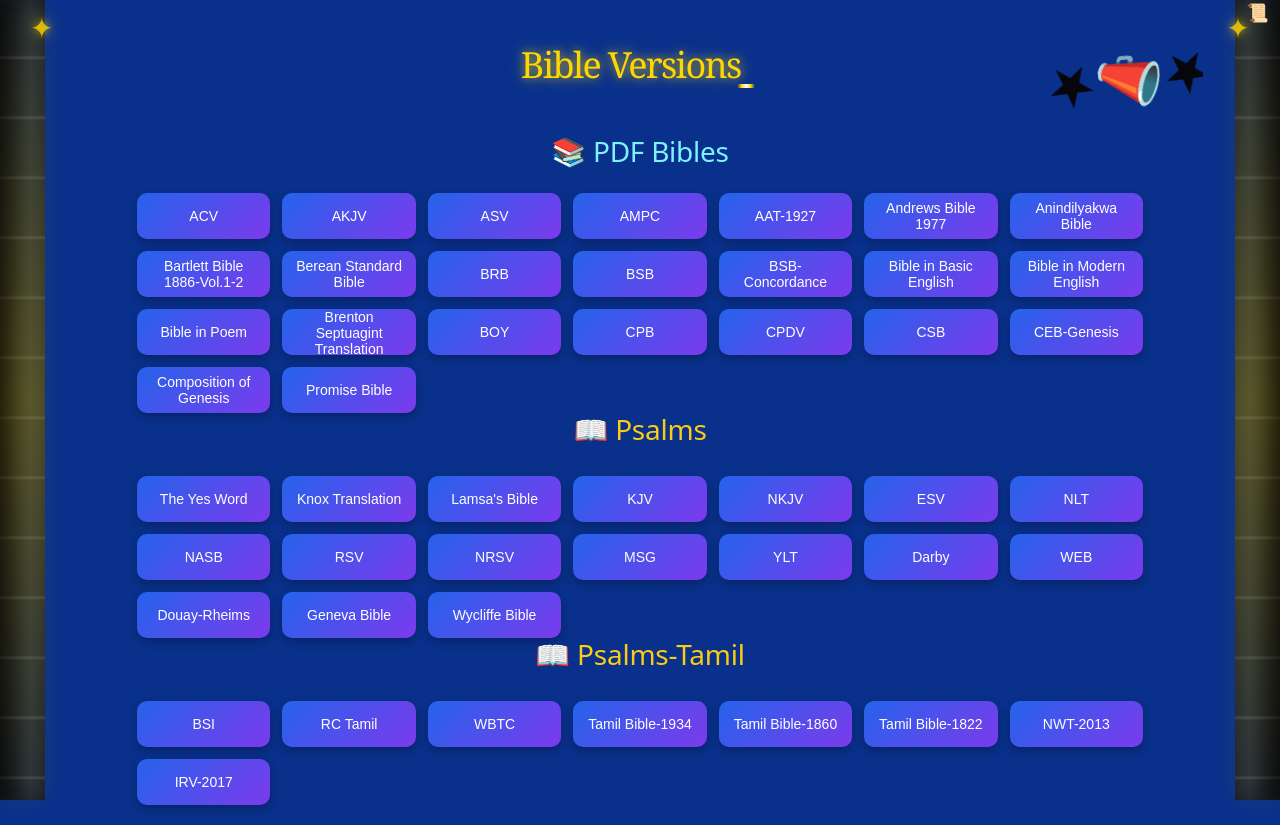
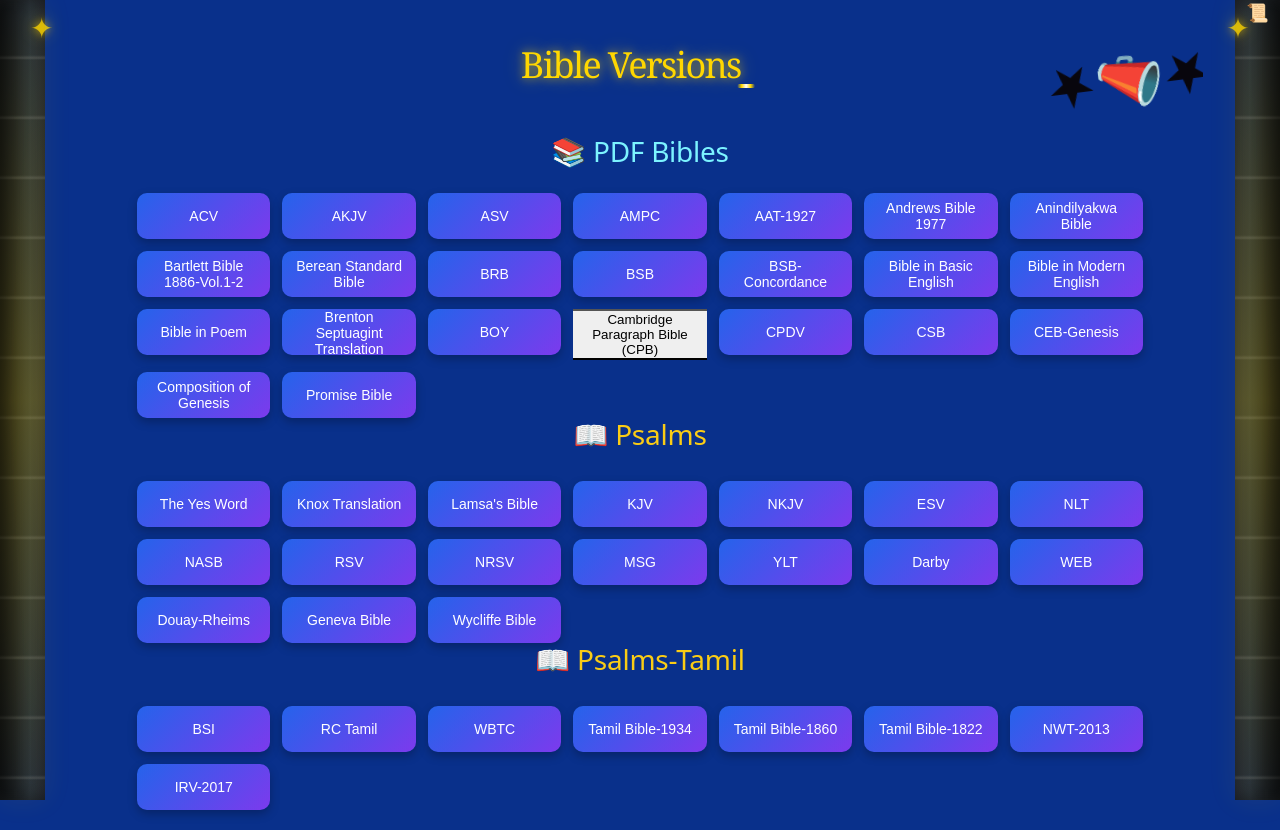
Before and after one commit to Jeevan953/Bible-Versions, a React (Vite) app: page / in a window 1280 px wide. Built offline with nearby package versions, Linux system fonts and the light colour scheme.

Commit message:
Add CPB OneDrive link

```diff
--- a/src/App.jsx
+++ b/src/App.jsx
@@ -91,7 +91,7 @@
 
  <button
     className="bible-btn pdf-btn>Andrews Bible 1977</button>"
-    onClick={() => window.open(`${import.meta.env.BASE_URL}pdfs/Anderws Bible 1977.pdf`, "_blank")}
+    onClick={() => window.open(`${import.meta.env.BASE_URL}pdfs/Andrews Bible 1977.pdf`, "_blank")}
   >
     Andrews Bible 1977
   </button>
@@ -173,12 +173,14 @@
     BOY
   </button>
 
- <button
-    className="bible-btn pdf-btn>CPB</button>"
-    onClick={() => window.open(`${import.meta.env.BASE_URL}pdfs/CPB.pdf`, "_blank")}
-  >
-    CPB
-  </button>
+  <button
+  className="pdf-btn"
+  onClick={() =>
+    window.open(
+      "https://1drv.ms/b/c/7eb51b35f3576b65/IQCzP1Oy48tnT4fGX-_b6762AUpF52eCKDjiroVG61m4Fsc?e=FUuIXa", "_blank")}
+>
+  Cambridge Paragraph Bible (CPB)
+</button>
 
   <button
     className="bible-btn pdf-btn>CPDV</button>"
```
Also changed, not shown: 1 other file (tests, documents, lock files or other folders).
